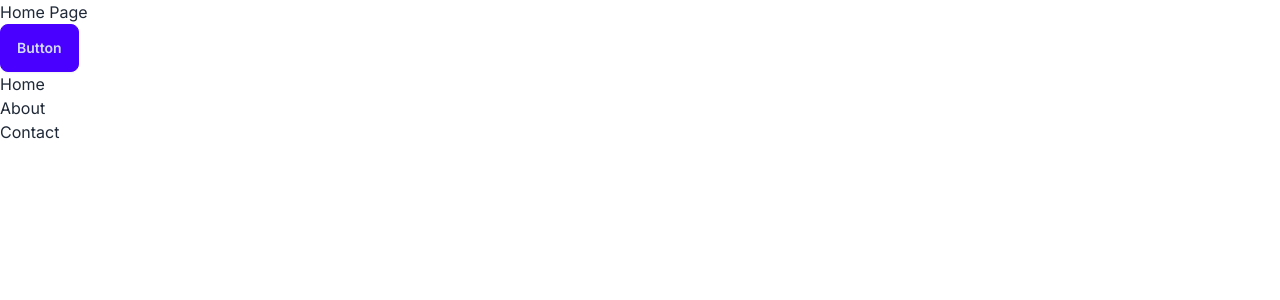
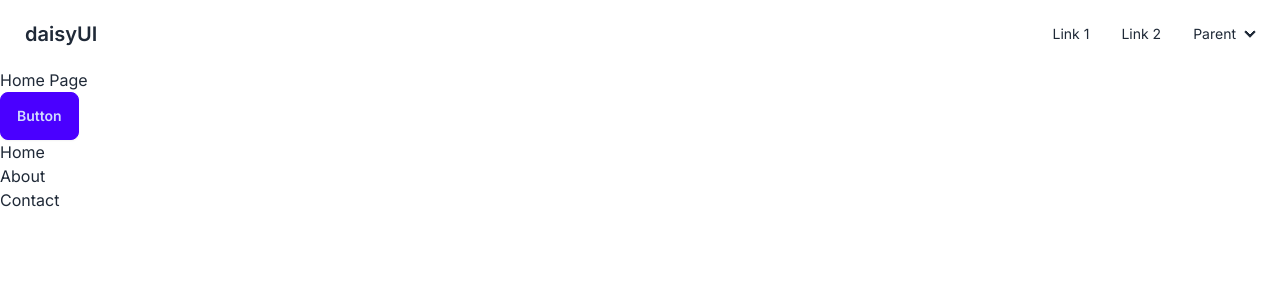
Before and after one commit to awostenberg/symmetrical-guide, a Next.js app: page / in a window 1280 px wide. Shown: the top 300 px of the page. Built offline with nearby package versions, Linux system fonts and the light colour scheme.

Commit message:
F1** navbar loc 300 as given

```diff
--- a/src/app/layout.tsx
+++ b/src/app/layout.tsx
@@ -16,7 +16,34 @@ export default function RootLayout({
 }>) {
   return (
     <html lang="en">
-      <body className={inter.className}>{children}</body>
+      <body className={inter.className}>
+
+        <div className="navbar bg-base-100">
+          <div className="flex-1">
+            <a className="btn btn-ghost text-xl">daisyUI</a>
+          </div>
+          <div className="flex-none">
+            <ul className="menu menu-horizontal px-1">
+              <li><a>Link 1</a></li>
+              <li><a>Link 2</a></li>
+
+              <li>
+                <details>
+                  <summary>
+                    Parent
+                  </summary>
+                  <ul className="p-2 bg-base-100 rounded-t-none">
+                    <li><a>Link 1</a></li>
+                    <li><a>Link 2</a></li>
+                  </ul>
+                </details>
+              </li>
+            </ul>
+          </div>
+        </div>
+
+        {children}
+      </body>
     </html>
   );
 }
```
